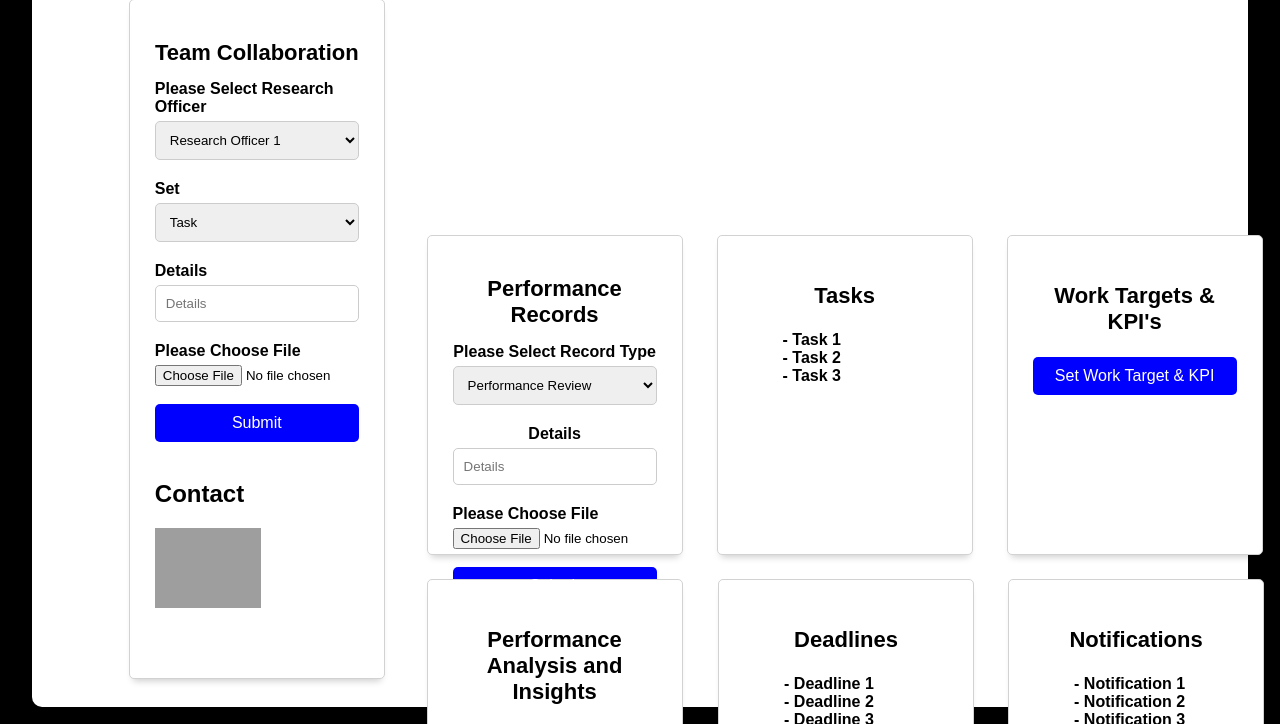
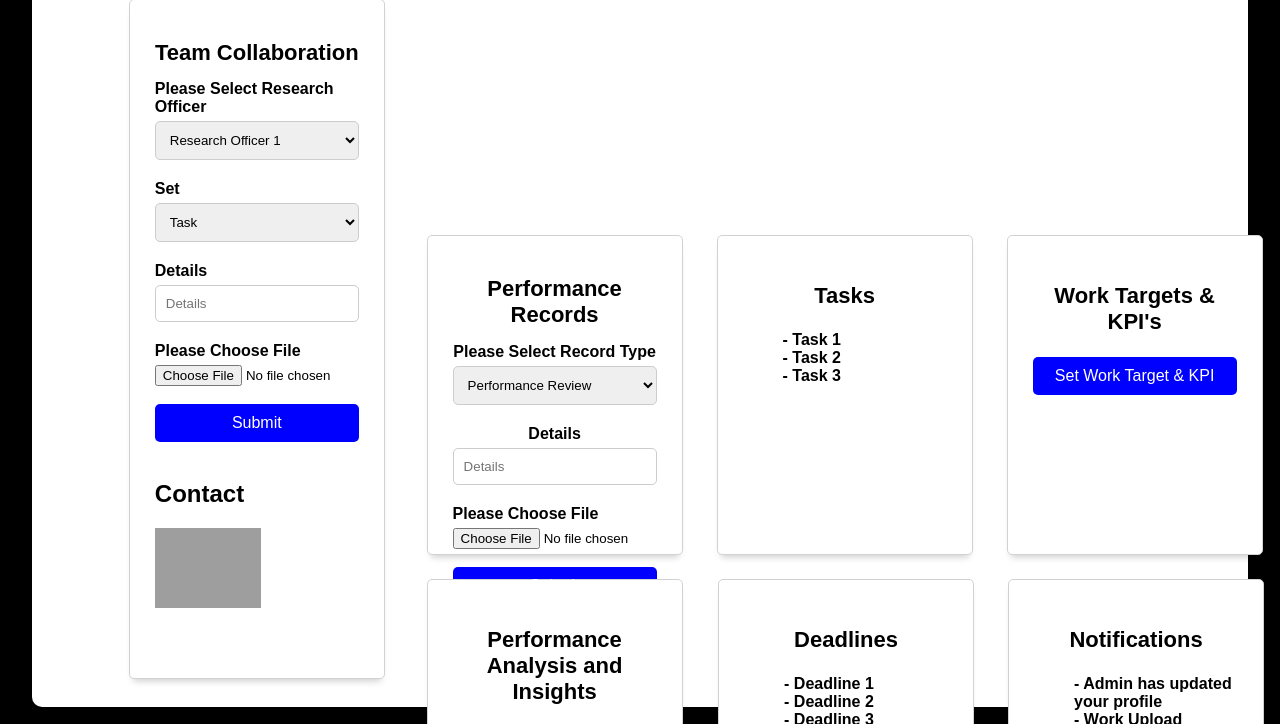
Before and after one commit to Group-36/MIROS, a PHP site: page /SupervisorDashboard.php in a window 1280 px wide. Shown: the part 143-867 px from the top of the page. Run offline with PHP 8.4, Linux system fonts and the light colour scheme; lists and menus that the app fills with data are empty; some libraries are stand-ins or nearby versions; grey boxes are pictures that could not be loaded.

Commit message:
Update SupervisorDashboard.php

```diff
--- a/SupervisorDashboard.php
+++ b/SupervisorDashboard.php
@@ -170,9 +170,9 @@
                   <div class="charts-card" style="margin-left: -20.2vw;">
                     <p class="chart-title">Notifications</p>
                     <dl>
-                      <dd style="text-align: left;">- Notification 1</dd>
-                      <dd style="text-align: left;">- Notification 2</dd>
-                      <dd style="text-align: left;">- Notification 3</dd>
+                      <dd style="text-align: left;">- Admin has updated your profile</dd>
+                      <dd style="text-align: left;">- Work Upload Denied</dd>
+                      <dd style="text-align: left;">- Work Approved</dd>
                     </dl>
                   </div>
                 </th>
```
